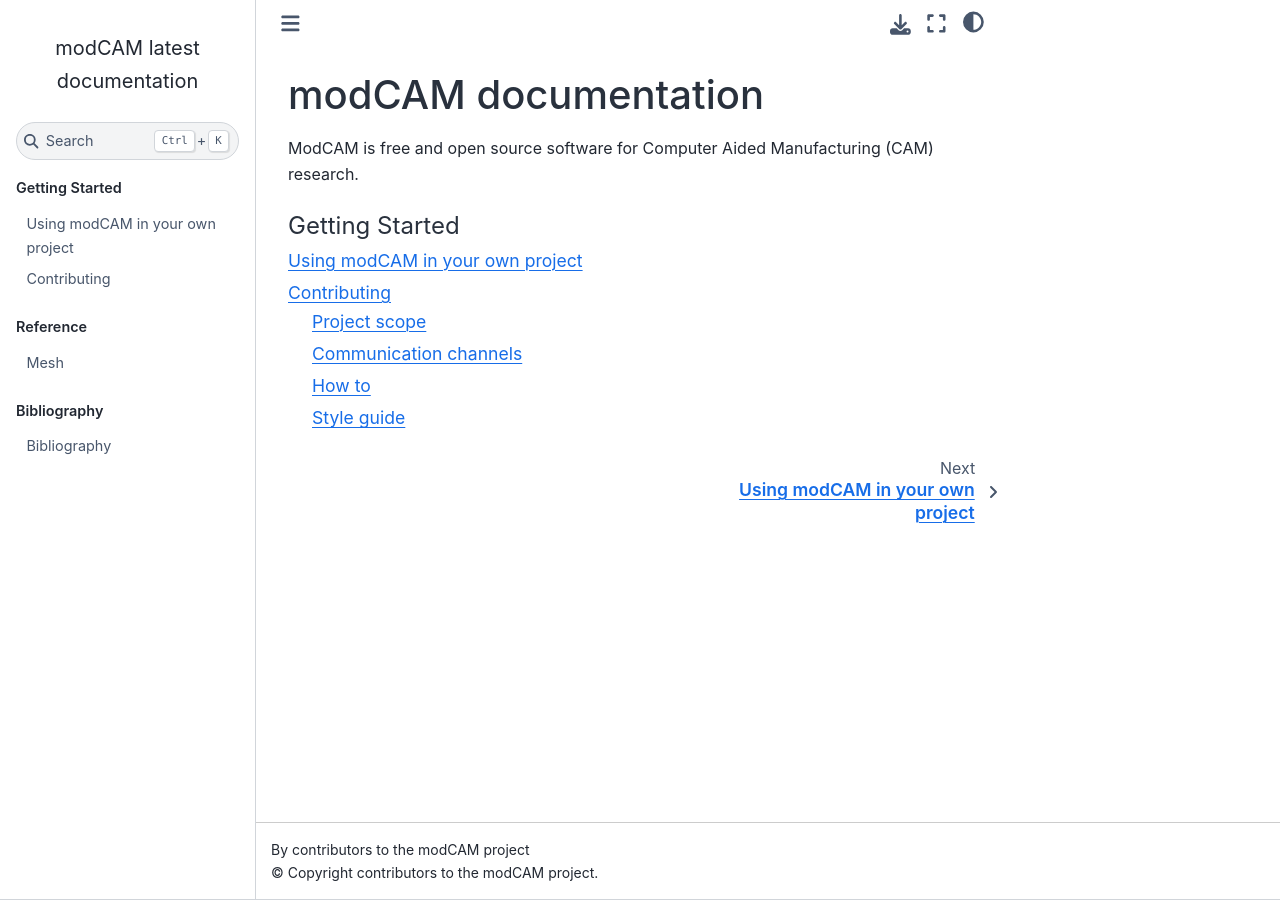
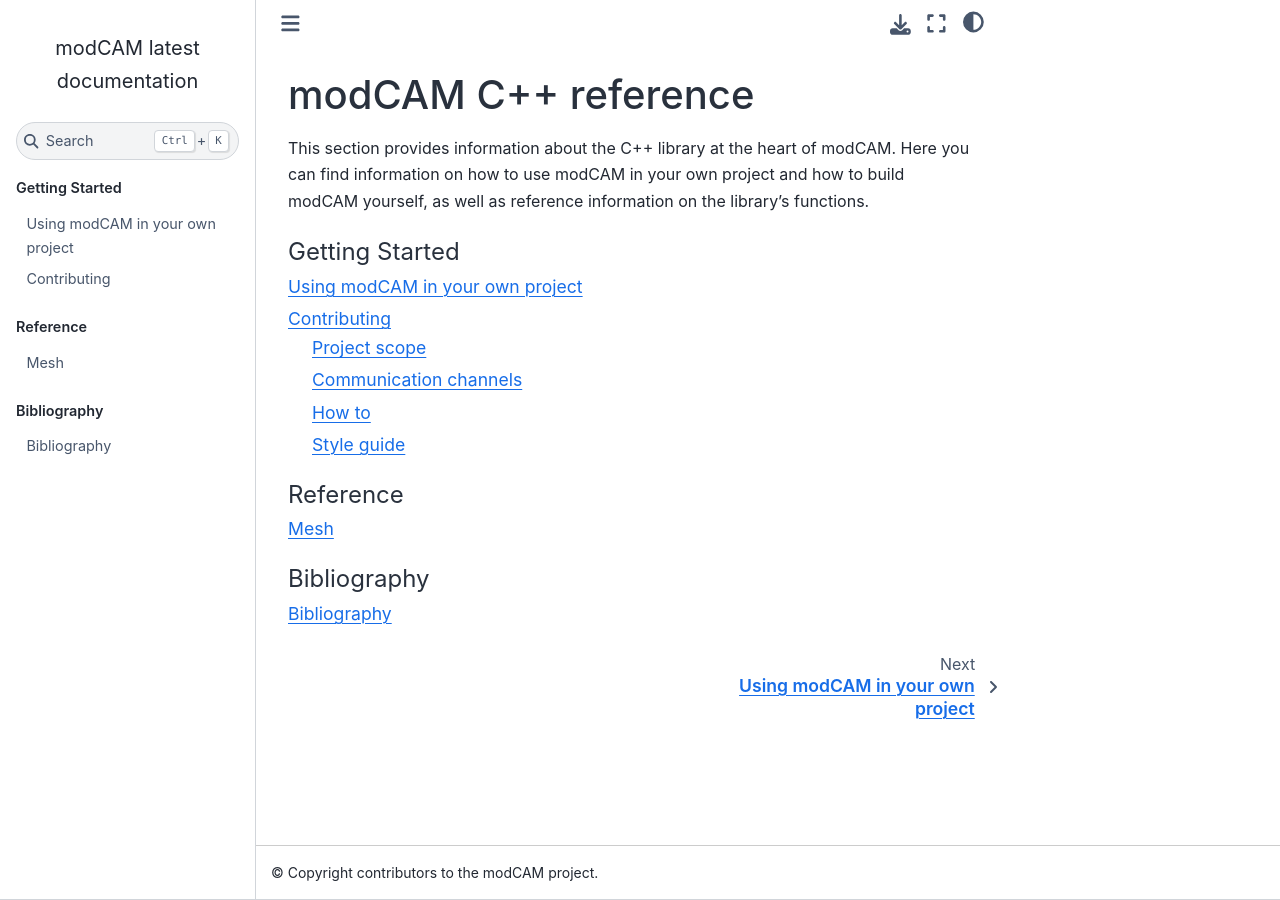
Before and after one commit to modCAM/modcam, a Sphinx documentation site: the page built from docs/index.rst, in a window 1280 px wide. Built offline with Sphinx 7.4.7 and the Sphinx Book theme 1.1.4, drawn with Linux system fonts in a browser that asks for light colours.

Commit message:
Prep docs for inclusion as subproject

```diff
--- a/docs/conf.py
+++ b/docs/conf.py
@@ -51,7 +51,7 @@
 
 
 project = "modCAM"
-author = "contributors to the modCAM project"
+author = ""
 copyright = "contributors to the modCAM project"
 
 PROJECT_ROOT = Path(__file__).resolve().parent.parent
--- a/docs/index.rst
+++ b/docs/index.rst
@@ -1,9 +1,8 @@
 ####################
-modCAM documentation
+modCAM C++ reference
 ####################
 
-ModCAM is free and open source software for Computer Aided Manufacturing (CAM)
-research.
+This section provides information about the C++ library at the heart of modCAM. Here you can find information on how to use modCAM in your own project and how to build modCAM yourself, as well as reference information on the library's functions.
 
 
 .. toctree::
```
Also changed, not shown: other parts of docs/index.rst (+2 -3 lines).
